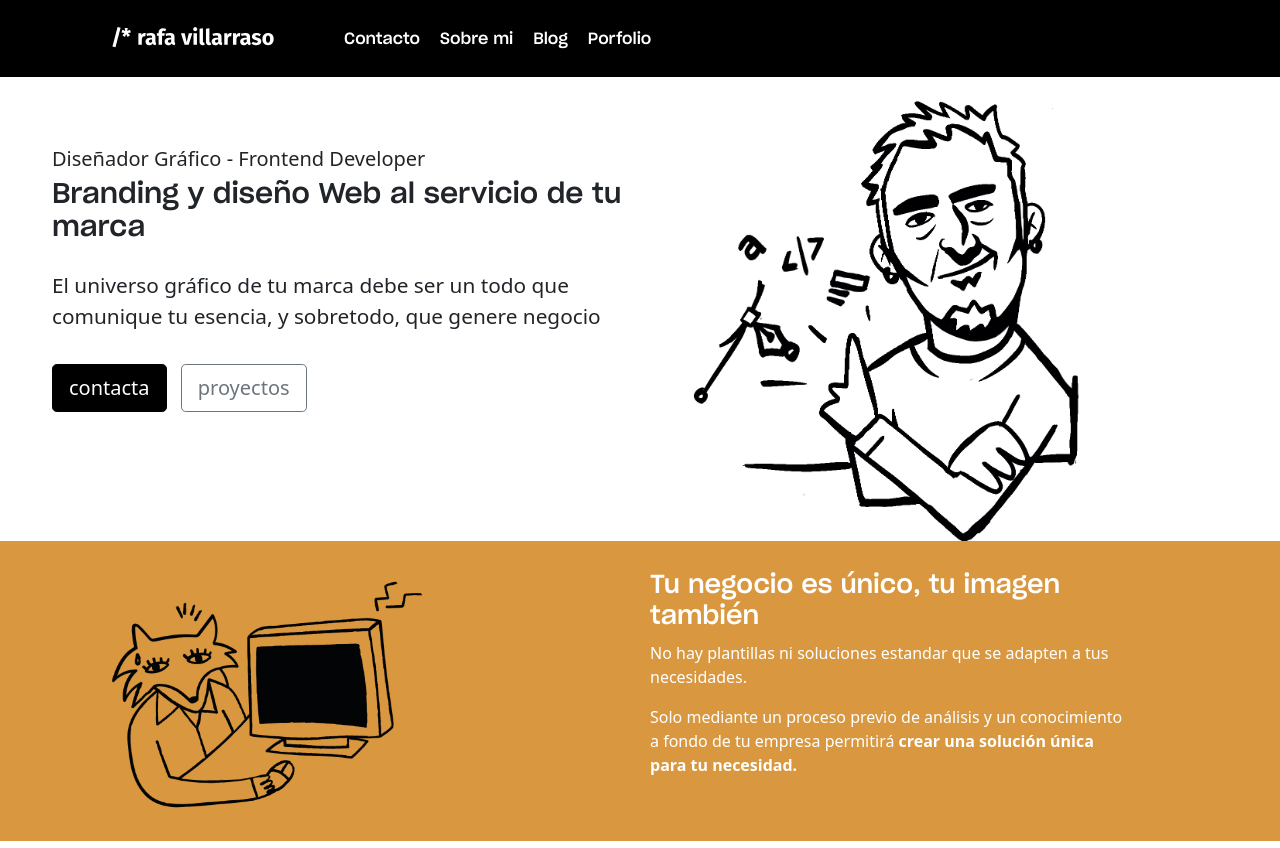
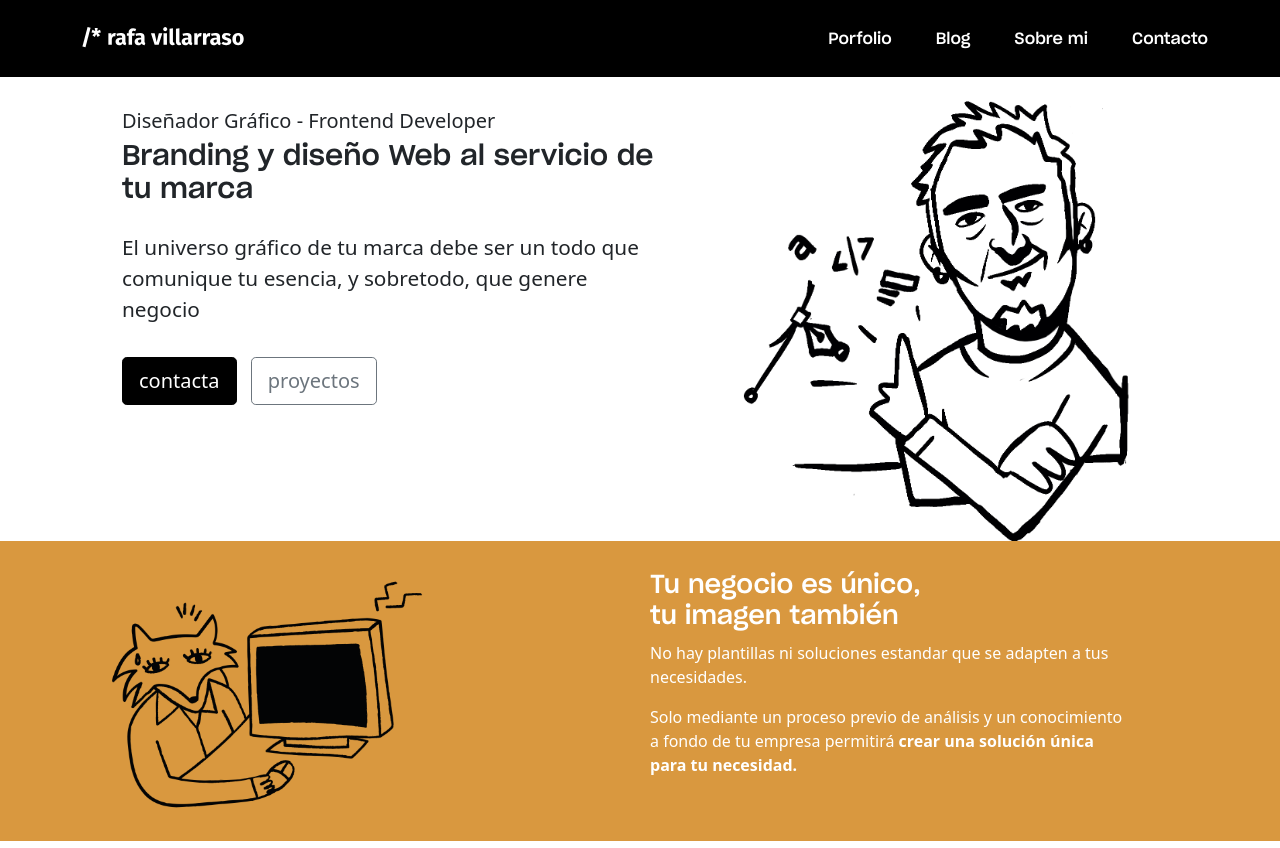
Before and after one commit to rafavillarraso/Landing-page-porfolio, a plain HTML site: page index.html in a window 1280 px wide. Drawn offline with nearby package versions, Linux system fonts and the light colour scheme.

```diff
--- a/index.html
+++ b/index.html
@@ -10,24 +10,24 @@
 
     <body>
 <header>
-   <div id="navbar" class="container">
-       <div style="display: flex;">
+   <div id="navbar">
+       <div id="navbar-content" class="container-fluid">
             <div id="logo" class="navbar-brand">
             <img src="assets/logo-03.svg">
             </div>
-            <div class="menu">
+            <nav class="menu">
                 <ul>
-                    <li><a href="">Porfolio</a></li>
-                    <li><a href="">Blog</a></li>
-                    <li><a href="">Sobre mi</a></li>
-                    <li><a href="">Contacto</a></li>
-                  </ul>
-            </div>
+                    <li><a href="#">Porfolio</a></li>
+                    <li><a href="#">Blog</a></li>
+                    <li><a href="#">Sobre mi</a></li>
+                    <li><a href="#">Contacto</a></li>
+                </ul>
+            </nav>
     </div>
    </div>
 </header>
 <section class="container-fluid">
-<div class="row">
+<div class="row" id="cta-section">
 <div class="col-6" id="cta-section1">
     <div>
         <div><h5>Diseñador Gráfico - Frontend Developer</h5></div>
@@ -52,7 +52,7 @@
             <img id="imagen-zorro" src="assets/cole-page-not-found.png">
         </div>
         <div class="col-5" id="texto-sec2">
-            <h3>Tu negocio es único, tu imagen también</h3>
+            <h3>Tu negocio es único,<br> tu imagen también</h3>
             <p>No hay plantillas ni soluciones estandar que se adapten a tus necesidades.</p>
             <p>Solo mediante un proceso previo de análisis y un conocimiento a fondo de tu empresa permitirá <strong>crear una solución única para tu necesidad.</strong></p>
         </div>
--- a/style.css
+++ b/style.css
@@ -11,20 +11,26 @@
     min-height: 70px;
 }
 
-.menu {
+#navbar-content {
+    display: flex;
+    justify-content: space-between;
+}
+
+nav {
+    display: flex;
     margin-top: auto;
     margin-bottom: auto;
 }
 
 .menu ul {
-    align-items: flex-end;
+    margin: 0px 0px;
 }
 
 .menu ul li {
     list-style-type: none;
-    display: inline;
-    padding: 5px 10px;
-    float: right;
+    display: inline-block;
+    padding: 5px 20px;
+    text-align: center;
 }
 
 .menu ul li a {
@@ -39,12 +45,19 @@
 
 /* Formateado de la sección 1*/
 
+#cta-section {
+    display: flex;
+    justify-content: center;
+}
 #cta-section1 {
     padding-top: 70px;
+    padding: 2rem;
 }
 
-#cta-section1 {
-    padding-top: 70px;
+#cta-section2 {
+    display: flex;
+    align-items: center;
+    justify-content: center;
 }
 
 h3, h2, li a {
```
